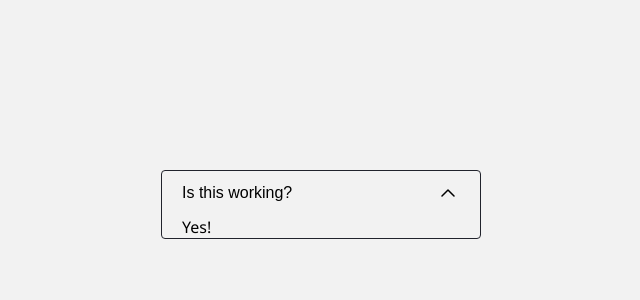
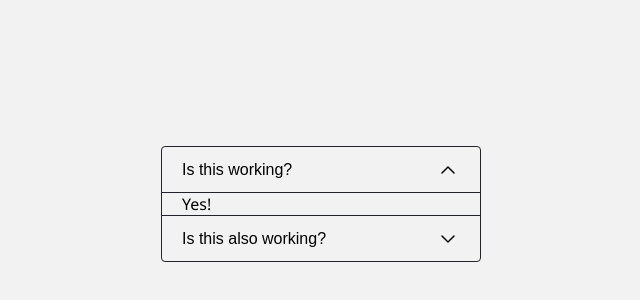
Before and after one commit to eha49/compies, a React (Vite) app: page / in a window 1280 px wide. Shown: the part 196-496 px from the top of the page, without its empty margins (319-959 px from the left). Built offline with nearby package versions, Linux system fonts and the light colour scheme.

Commit message:
style tweaking

```diff
--- a/src/App.jsx
+++ b/src/App.jsx
@@ -66,6 +66,14 @@ function App() {
           </Accordion.Trigger>
           <Accordion.Content value="item-1">Yes!</Accordion.Content>
         </Accordion.Item>
+        <Accordion.Item>
+          <Accordion.Trigger value="item-2">
+            Is this also working?
+          </Accordion.Trigger>
+          <Accordion.Content value="item-2">
+            Yes again!
+          </Accordion.Content>
+        </Accordion.Item>
       </Accordion>
 
       <GlobalStyles />
--- a/src/components/Accordion/Accordion.jsx
+++ b/src/components/Accordion/Accordion.jsx
@@ -15,13 +15,13 @@ function Accordion({ children }) {
 }
 
 function Item({ children }) {
-  return <div>{children}</div>;
+  return <ItemWrapper>{children}</ItemWrapper>;
 }
 
 function Trigger({ value, children }) {
   const { content, displayContent } =
     React.useContext(AccordionContext);
-  const { isDisplayed } = content;
+  const isShown = content.itemValue === value && content.isDisplayed;
   return (
     <TriggerHeading>
       <Button
@@ -30,7 +30,7 @@ function Trigger({ value, children }) {
         }}
       >
         {children}
-        <StyledChevron strokeWidth={1.5} $isDisplayed={isDisplayed} />
+        <StyledChevron strokeWidth={1.5} $isShown={isShown} />
       </Button>
     </TriggerHeading>
   );
@@ -52,6 +52,13 @@ const Wrapper = styled.div`
   border: 1px solid ${COLORS.dark};
   border-radius: 4px;
 `;
+
+const ItemWrapper = styled.div`
+  &:not(:last-of-type) {
+    border-bottom: 1px solid ${COLORS.dark};
+  }
+`;
+
 const TriggerHeading = styled.h3`
   margin: 0;
 `;
@@ -66,22 +73,18 @@ const Button = styled.button`
   display: flex;
   justify-content: space-between;
   align-items: center;
-
-  &:not(:last-of-type) {
-    border-bottom: 1px solid ${COLORS.dark};
-  }
 `;
 
 const ContentWrapper = styled.div`
   padding-left: var(--spacing);
   padding-right: var(--spacing);
-
+  border-top: 1px solid ${COLORS.dark};
   display: ${(props) => (props.$isShown ? "revert" : "none")};
 `;
 
 const StyledChevron = styled(ChevronDown)`
   transform: ${(props) =>
-    props.$isDisplayed ? "rotate(180deg)" : "rotate(0deg)"};
+    props.$isShown ? "rotate(180deg)" : "rotate(0deg)"};
 `;
 
 Accordion.Item = Item;
```
